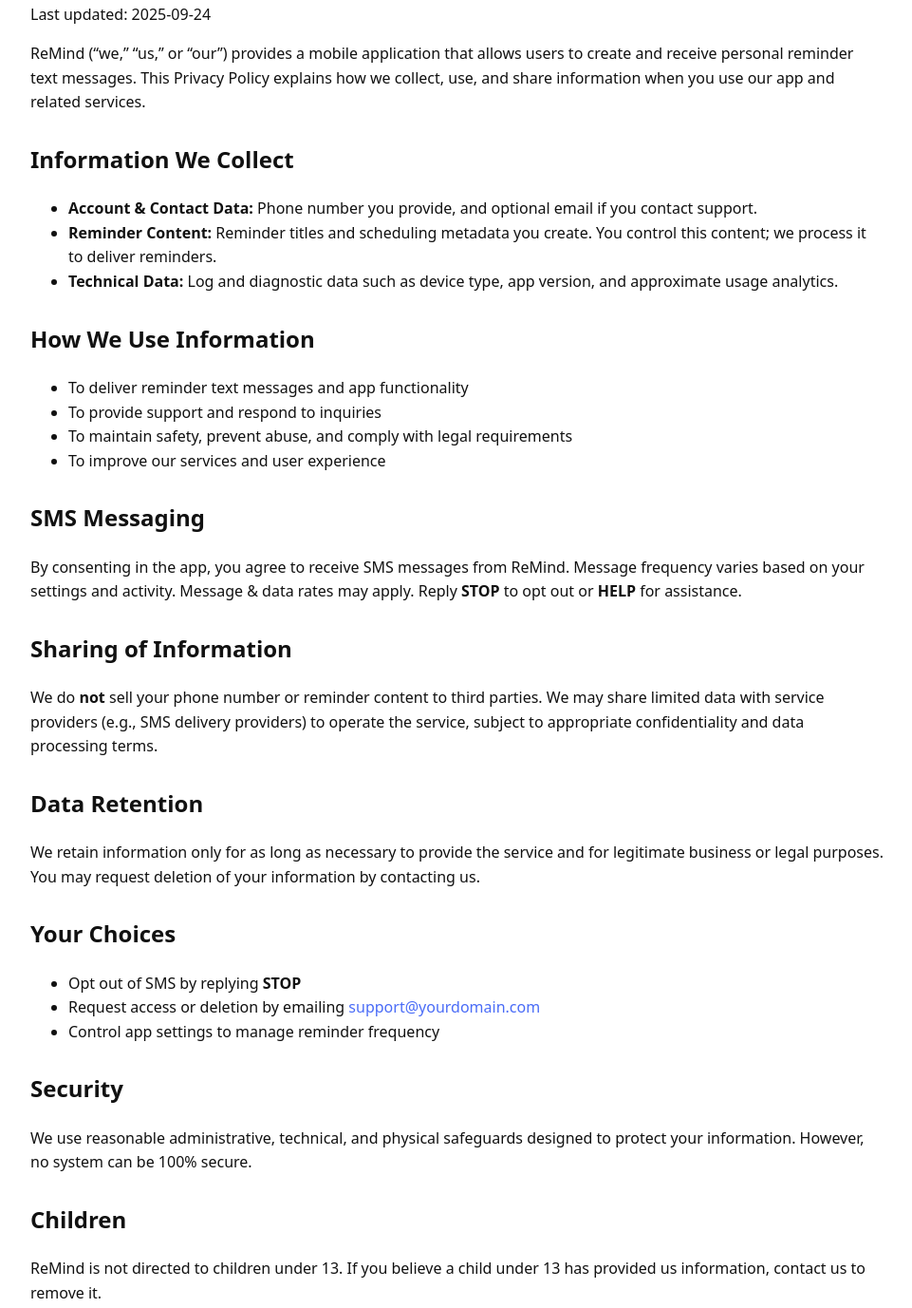
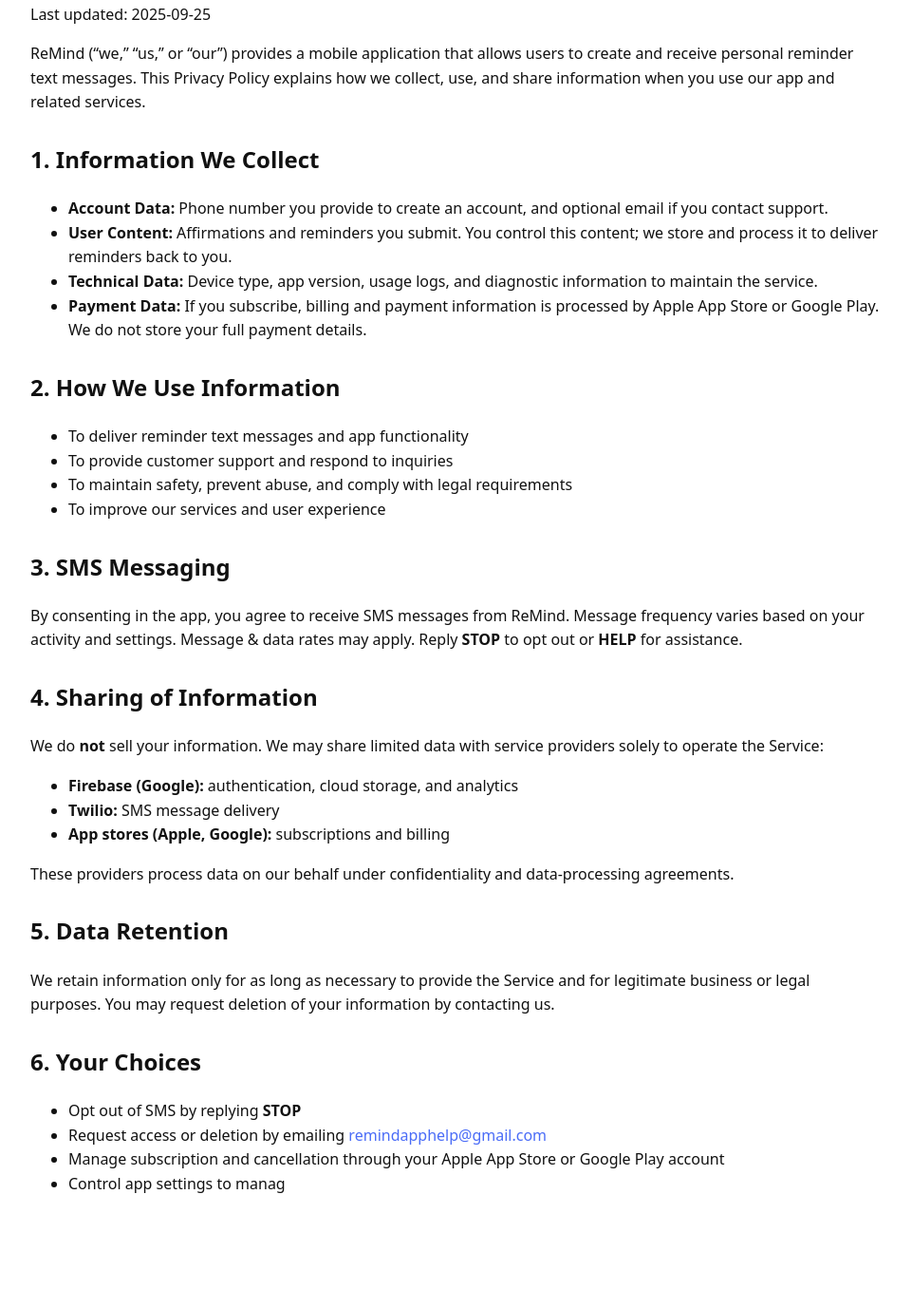
Before and after one commit to WillCoburn/remind-site, a plain HTML site: page privacy.html in a window 1280 px wide. Shown: the part 114-1491 px from the top of the page at 95% size, without its empty margins (158-1119 px from the left). After the commit the page ends 1421 px from the top, so only its background shows below. Drawn offline with Linux system fonts and the light colour scheme.

Commit message:
Update privacy.html

```diff
--- a/privacy.html
+++ b/privacy.html
@@ -15,55 +15,44 @@
 <body>
   <main>
     <h1>Privacy Policy</h1>
-    <p>Last updated: 2025-09-24</p>
+    <p>Last updated: 2025-09-25</p>
 
     <p>ReMind (“we,” “us,” or “our”) provides a mobile application that allows users to create and receive personal reminder text messages. This Privacy Policy explains how we collect, use, and share information when you use our app and related services.</p>
 
-    <h2>Information We Collect</h2>
+    <h2>1. Information We Collect</h2>
     <ul>
-      <li><strong>Account &amp; Contact Data:</strong> Phone number you provide, and optional email if you contact support.</li>
-      <li><strong>Reminder Content:</strong> Reminder titles and scheduling metadata you create. You control this content; we process it to deliver reminders.</li>
-      <li><strong>Technical Data:</strong> Log and diagnostic data such as device type, app version, and approximate usage analytics.</li>
+      <li><strong>Account Data:</strong> Phone number you provide to create an account, and optional email if you contact support.</li>
+      <li><strong>User Content:</strong> Affirmations and reminders you submit. You control this content; we store and process it to deliver reminders back to you.</li>
+      <li><strong>Technical Data:</strong> Device type, app version, usage logs, and diagnostic information to maintain the service.</li>
+      <li><strong>Payment Data:</strong> If you subscribe, billing and payment information is processed by Apple App Store or Google Play. We do not store your full payment details.</li>
     </ul>
 
-    <h2>How We Use Information</h2>
+    <h2>2. How We Use Information</h2>
     <ul>
       <li>To deliver reminder text messages and app functionality</li>
-      <li>To provide support and respond to inquiries</li>
+      <li>To provide customer support and respond to inquiries</li>
       <li>To maintain safety, prevent abuse, and comply with legal requirements</li>
       <li>To improve our services and user experience</li>
     </ul>
 
-    <h2>SMS Messaging</h2>
-    <p>By consenting in the app, you agree to receive SMS messages from ReMind. Message frequency varies based on your settings and activity. Message &amp; data rates may apply. Reply <strong>STOP</strong> to opt out or <strong>HELP</strong> for assistance.</p>
+    <h2>3. SMS Messaging</h2>
+    <p>By consenting in the app, you agree to receive SMS messages from ReMind. Message frequency varies based on your activity and settings. Message &amp; data rates may apply. Reply <strong>STOP</strong> to opt out or <strong>HELP</strong> for assistance.</p>
 
-    <h2>Sharing of Information</h2>
-    <p>We do <strong>not</strong> sell your phone number or reminder content to third parties. We may share limited data with service providers (e.g., SMS delivery providers) to operate the service, subject to appropriate confidentiality and data processing terms.</p>
+    <h2>4. Sharing of Information</h2>
+    <p>We do <strong>not</strong> sell your information. We may share limited data with service providers solely to operate the Service:</p>
+    <ul>
+      <li><strong>Firebase (Google):</strong> authentication, cloud storage, and analytics</li>
+      <li><strong>Twilio:</strong> SMS message delivery</li>
+      <li><strong>App stores (Apple, Google):</strong> subscriptions and billing</li>
+    </ul>
+    <p>These providers process data on our behalf under confidentiality and data-processing agreements.</p>
 
-    <h2>Data Retention</h2>
-    <p>We retain information only for as long as necessary to provide the service and for legitimate business or legal purposes. You may request deletion of your information by contacting us.</p>
+    <h2>5. Data Retention</h2>
+    <p>We retain information only for as long as necessary to provide the Service and for legitimate business or legal purposes. You may request deletion of your information by contacting us.</p>
 
-    <h2>Your Choices</h2>
+    <h2>6. Your Choices</h2>
     <ul>
       <li>Opt out of SMS by replying <strong>STOP</strong></li>
-      <li>Request access or deletion by emailing <a href="mailto:support@yourdomain.com">support@yourdomain.com</a></li>
-      <li>Control app settings to manage reminder frequency</li>
-    </ul>
-
-    <h2>Security</h2>
-    <p>We use reasonable administrative, technical, and physical safeguards designed to protect your information. However, no system can be 100% secure.</p>
-
-    <h2>Children</h2>
-    <p>ReMind is not directed to children under 13. If you believe a child under 13 has provided us information, contact us to remove it.</p>
-
-    <h2>International Users</h2>
-    <p>Our service is intended for use in the United States.</p>
-
-    <h2>Contact Us</h2>
-    <p>Email: <a href="mailto:support@yourdomain.com">support@yourdomain.com</a><br />
-    Mailing Address: [Your Current Address Here]</p>
-
-    <p><a href="index.html">← Back to ReMind</a></p>
-  </main>
-</body>
-</html>
+      <li>Request access or deletion by emailing <a href="mailto:remindapphelp@gmail.com">remindapphelp@gmail.com</a></li>
+      <li>Manage subscription and cancellation through your Apple App Store or Google Play account</li>
+      <li>Control app settings to manag
```
